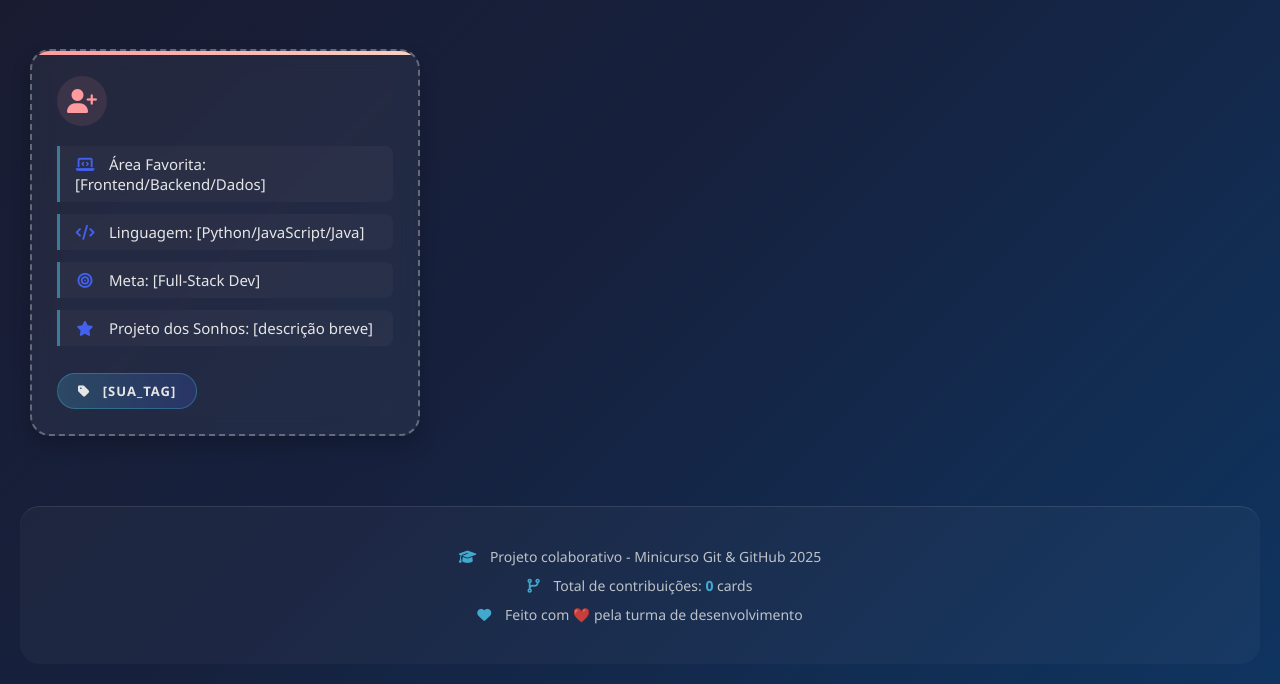
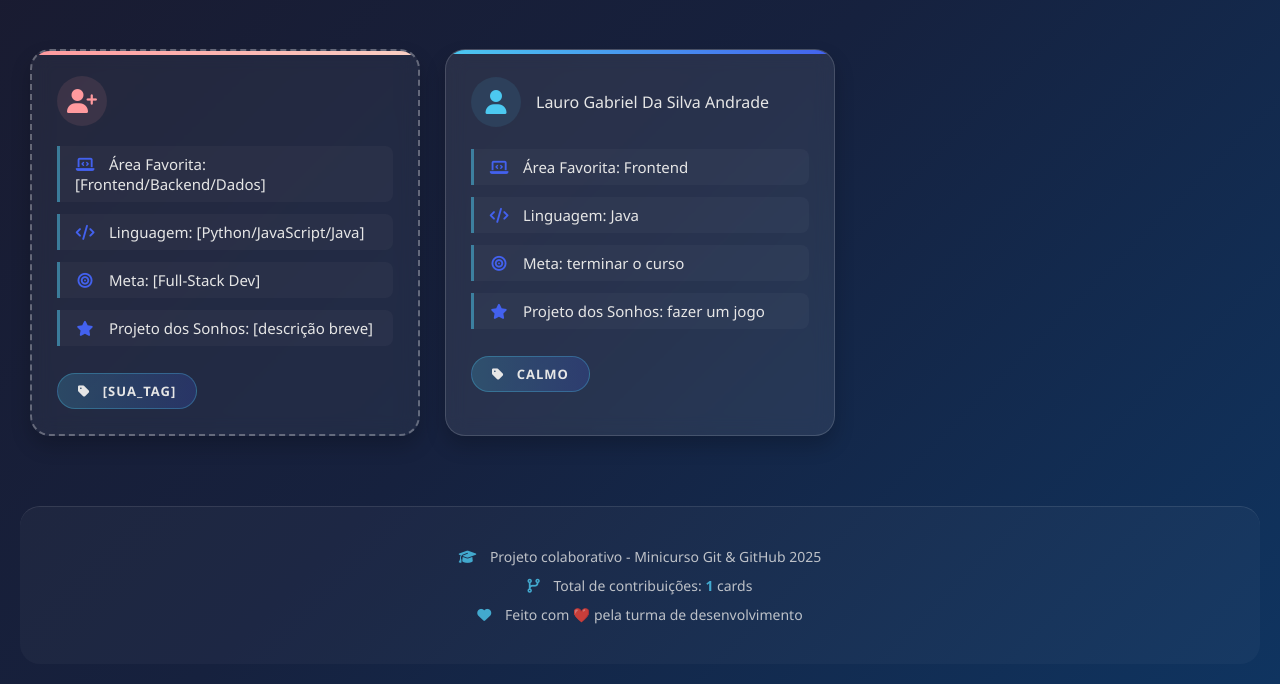
Before and after one commit to emanuelleGued/DevCards, a plain HTML site: page src/index.html in a window 1280 px wide. Shown: the part 210-894 px from the top of the page. Drawn offline with Linux system fonts and the light colour scheme.

Commit message:
feat: adiciona card de Lauro Gabriel

```diff
--- a/src/index.html
+++ b/src/index.html
@@ -29,6 +29,17 @@
 
     <!-- OS NOVOS CARDS DOS ALUNOS SERÃO ADICIONADOS AQUI -->
 
+    <div class="card">
+  <div class="card-header">
+    <i class="fas fa-user"></i>
+    <p>Lauro Gabriel Da Silva Andrade</p>
+  </div>
+  <div class="info"><i class="fas fa-laptop-code"></i> Área Favorita:  Frontend</div>
+  <div class="info"><i class="fas fa-code"></i> Linguagem:  Java</div>
+  <div class="info"><i class="fas fa-bullseye"></i> Meta: terminar o curso</div>
+  <div class="info"><i class="fas fa-star"></i> Projeto dos Sonhos: fazer um jogo </div>
+  <div class="tag"><i class="fas fa-tag"></i> calmo</div>
+</div>
 
   </div>
 
```
